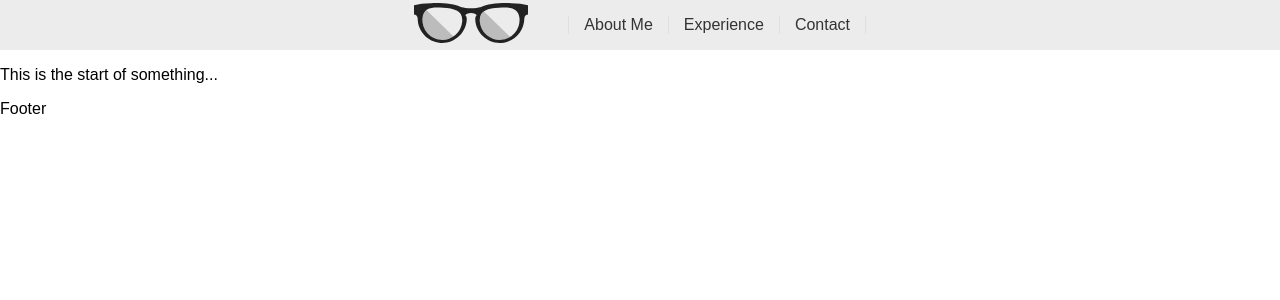
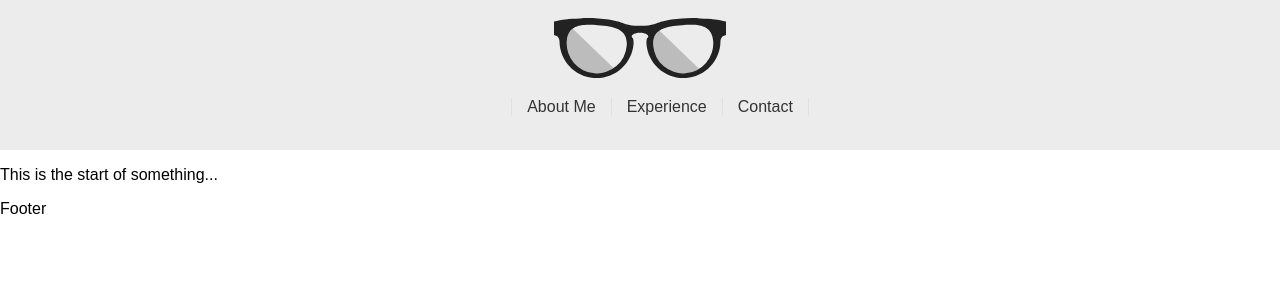
Before and after one commit to r3dscar3/React-Portfolio, a React app: page / in a window 1280 px wide. Shown: the top 300 px of the page. Built offline with nearby package versions, Linux system fonts and the light colour scheme.

Commit message:
Header styles

```diff
--- a/src/views/components/header/styles.scss
+++ b/src/views/components/header/styles.scss
@@ -2,15 +2,15 @@
 	display: flex;
 	align-items: center;
 	justify-content: center;
+	flex-direction: column;
   background-color: #ececec;
-  height: 50px;
-  color: white;
+  height: 150px;
+  color: #333;
 }
 
 .logo {
-	align-self: flex-start;
 	width: auto;
-  height: 40px;
+  height: 60px;
 }
 
 .nav {
```
